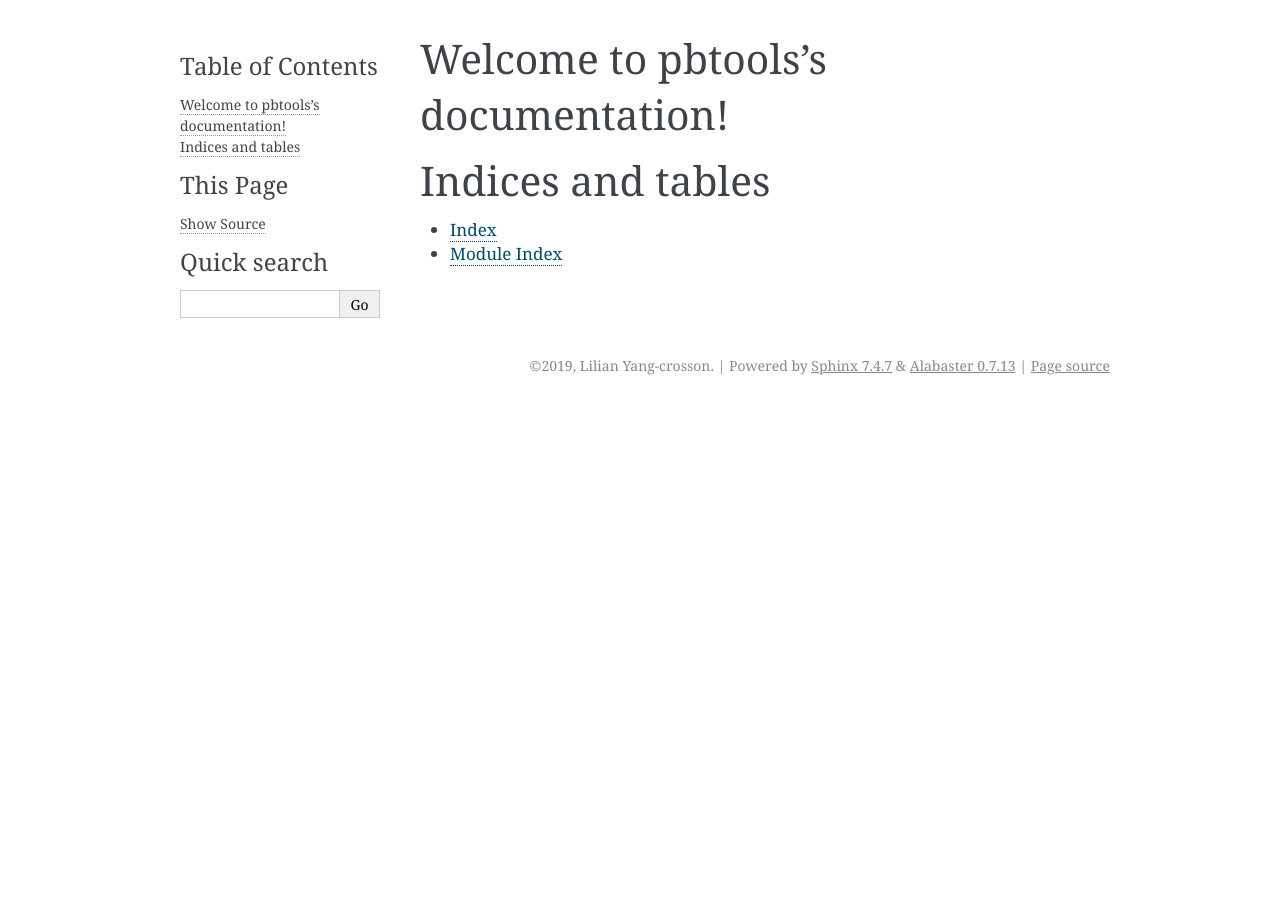
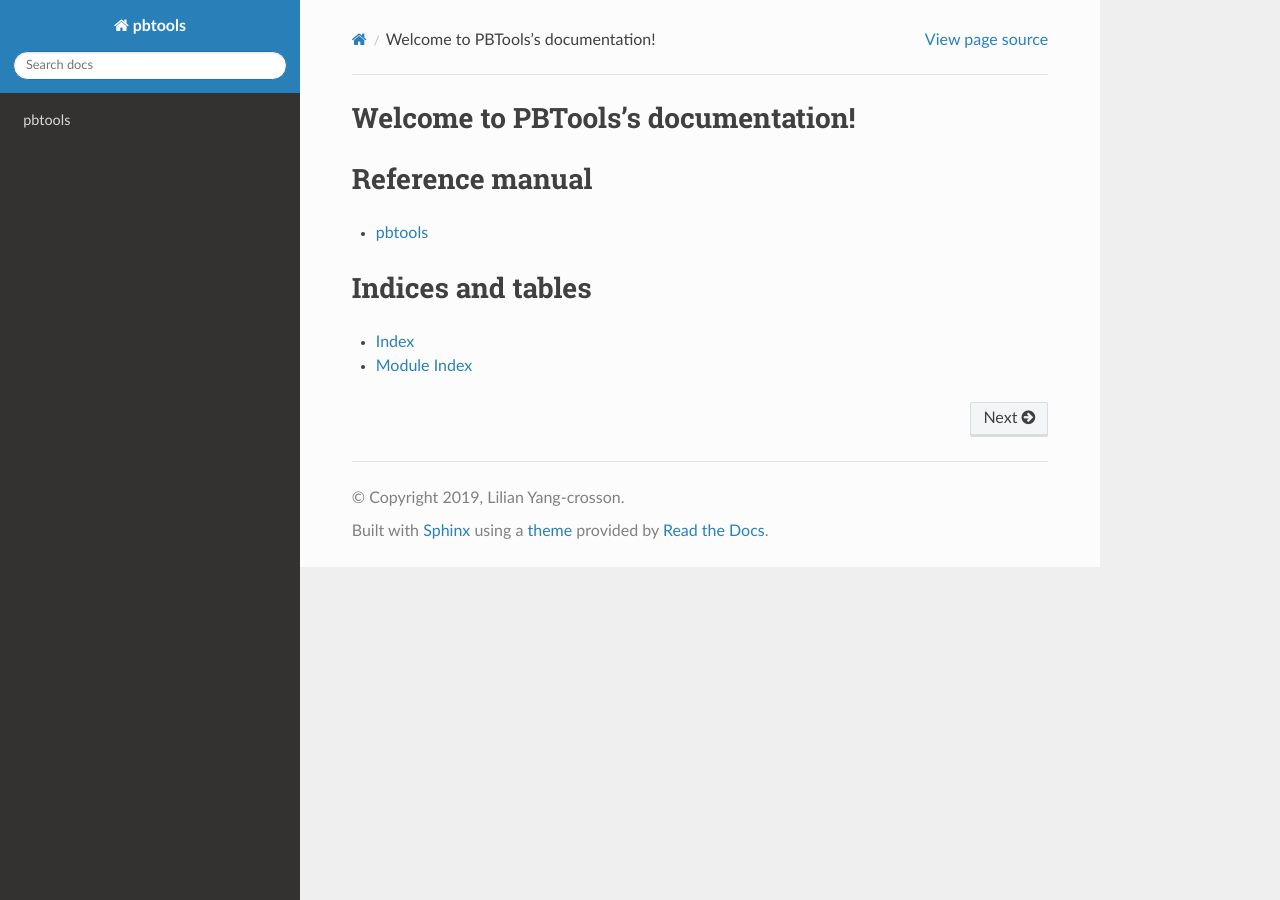
Before and after one commit to lilianyc/pbtools, a Sphinx documentation site: the page built from doc/source/index.rst, in a window 1280 px wide. Built offline with Sphinx 7.4.7 and the Read the Docs theme 2.0.0, drawn with Linux system fonts in a browser that asks for light colours.

Commit message:
Link documentation to pbtools
The API does not seem to be shown, to fix

```diff
--- /dev/null
+++ b/doc/source/api/pbtools.rst
@@ -0,0 +1,7 @@
+pbtools
+=======
+
+.. automodule:: pbtools
+    :members:
+    :undoc-members:
+    :show-inheritance:
--- a/doc/source/conf.py
+++ b/doc/source/conf.py
@@ -13,7 +13,8 @@
 # import os
 # import sys
 # sys.path.insert(0, os.path.abspath('.'))
-
+import recommonmark
+from recommonmark.transform import AutoStructify
 
 # -- Project information -----------------------------------------------------
 
@@ -30,8 +31,14 @@ release = '0.1.0'
 # Add any Sphinx extension module names here, as strings. They can be
 # extensions coming with Sphinx (named 'sphinx.ext.*') or your custom
 # ones.
-extensions = [
+extensions = ["sphinx.ext.mathjax",
+              "sphinx.ext.autodoc",
+              "sphinx.ext.napoleon",
+              "nbsphinx",
+              "nbsphinx_link",
+              "recommonmark"
 ]
+
 
 # Add any paths that contain templates here, relative to this directory.
 templates_path = ['_templates']
@@ -39,7 +46,7 @@ templates_path = ['_templates']
 # List of patterns, relative to source directory, that match files and
 # directories to ignore when looking for source files.
 # This pattern also affects html_static_path and html_extra_path.
-exclude_patterns = ['_build', 'Thumbs.db', '.DS_Store']
+exclude_patterns = ['_build', 'Thumbs.db', '.DS_Store', '**.ipynb_checkpoints']
 
 
 # -- Options for HTML output -------------------------------------------------
@@ -47,9 +54,17 @@ exclude_patterns = ['_build', 'Thumbs.db', '.DS_Store']
 # The theme to use for HTML and HTML Help pages.  See the documentation for
 # a list of builtin themes.
 #
-html_theme = 'alabaster'
+html_theme = 'sphinx_rtd_theme'
 
 # Add any paths that contain custom static files (such as style sheets) here,
 # relative to this directory. They are copied after the builtin static files,
 # so a file named "default.css" will overwrite the builtin "default.css".
 html_static_path = ['_static']
+
+# Configuration for using math equations in markdown with recommonmark.
+def setup(app):
+    app.add_config_value('recommonmark_config', {
+            'enable_math': True,
+            'enable_inline_math': True,
+            }, True)
+    app.add_transform(AutoStructify)
--- a/doc/source/index.rst
+++ b/doc/source/index.rst
@@ -3,7 +3,7 @@
    You can adapt this file completely to your liking, but it should at least
    contain the root `toctree` directive.
 
-Welcome to pbtools's documentation!
+Welcome to PBTools's documentation!
 ===================================
 
 .. toctree::
@@ -11,6 +11,13 @@ Welcome to pbtools's documentation!
    :caption: Contents:
 
 
+Reference manual
+================
+.. toctree::
+    :maxdepth: 2
+
+    api/pbtools
+
 
 Indices and tables
 ==================
```
